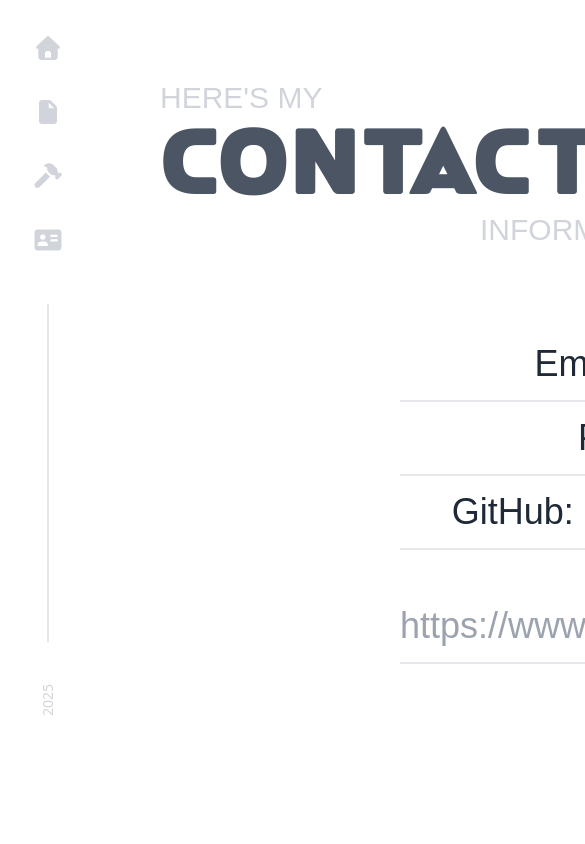
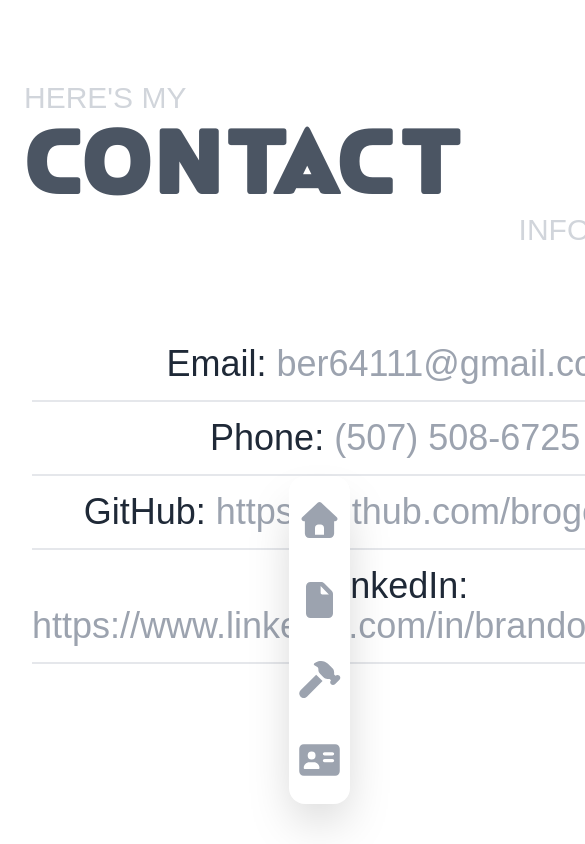
Before and after one commit to brogers111/personal-portfolio, a React (Vite) app: page /contact in a window 390 px wide. Shown: the top 844 px of the page, 585 px wide, since content can reach past the window. Built offline with nearby package versions, Linux system fonts and the light colour scheme; a web font is replaced by a local one.

Commit message:
Update mobile view for Nav and Contact components

```diff
--- a/src/App.tsx
+++ b/src/App.tsx
@@ -8,7 +8,7 @@ import Contact from './components/Contact'
 function App() {
 
   return (
-    <div className='flex pl-20 cursor-custom'>
+    <div className='flex md:pl-20 md:cursor-custom'>
       <Nav />
       <main className='flex-grow'>
         <Routes>
--- a/src/components/Contact.tsx
+++ b/src/components/Contact.tsx
@@ -54,12 +54,12 @@ function Contact() {
 
   return (
     <>
-      <div className='px-20 py-20'>
+      <div className='px-6 md:px-20 py-20'>
         <p className="font-dongle text-3xl text-gray-300">HERE'S MY</p>
         <h1 className="font-bluffolk text-8xl whitespace-nowrap text-gray-600">CONTACT</h1>
-        <p className="pl-80 font-dongle text-3xl text-gray-300">INFORMATION</p>
+        <p className="text-right pr-10 md:text-left md:pl-80 font-dongle text-3xl text-gray-300">INFORMATION</p>
       </div>
-      <div className='flex flex-col items-center text-center mx-80'>
+      <div className='flex flex-col items-center text-center mx-8 md:mx-80'>
         {contacts.map((contact, index) => (
           <ContactItem key={index} {...contact} />
         ))}
--- a/src/components/Nav.tsx
+++ b/src/components/Nav.tsx
@@ -3,28 +3,33 @@ import { FontAwesomeIcon } from '@fortawesome/react-fontawesome'
 import { faHouse, faFile, faHammer, faAddressCard } from '@fortawesome/free-solid-svg-icons'
 
 function Nav() {
-
   return (
-    <nav className="fixed top-0 left-0 h-screen w-24 flex flex-col items-center justify-start gap-y-8 pt-8 z-10">
-      <Link to="/"
+    <>
+      {/* Desktop Nav */}
+      <nav className="hidden md:flex fixed top-0 left-0 h-screen w-24 flex-col items-center justify-start gap-y-8 pt-8 z-10">
+        <Link
+          to="/"
           className="text-gray-300 text-2xl hover:text-gray-400 transition-colors cursor-pointer-custom"
           title="Home"
         >
           <FontAwesomeIcon icon={faHouse} />
         </Link>
-      <Link to="/resume"
+        <Link
+          to="/resume"
           className="text-gray-300 text-2xl hover:text-gray-400 transition-colors cursor-pointer-custom"
           title="Resume"
         >
           <FontAwesomeIcon icon={faFile} />
         </Link>
-      <Link to="/technical-projects"
+        <Link
+          to="/technical-projects"
           className="text-gray-300 text-2xl hover:text-gray-400 transition-colors cursor-pointer-custom"
           title="Technical Projects"
         >
           <FontAwesomeIcon icon={faHammer} />
         </Link>
-      <Link to="/contact"
+        <Link
+          to="/contact"
           className="text-gray-300 text-2xl hover:text-gray-400 transition-colors cursor-pointer-custom"
           title="Contact"
         >
@@ -37,6 +42,39 @@ function Nav() {
           2025
         </div>
       </nav>
+
+      {/* Mobile Floating Nav */}
+      <nav className="md:hidden fixed bottom-10 right-10 z-50 bg-white backdrop-blur-md rounded-2xl shadow-2xl flex flex-col gap-10 px-2 py-6">
+        <Link
+          to="/"
+          className="text-gray-400 text-4xl"
+          title="Home"
+        >
+          <FontAwesomeIcon icon={faHouse} />
+        </Link>
+        <Link
+          to="/resume"
+          className="text-gray-400 text-4xl"
+          title="Resume"
+        >
+          <FontAwesomeIcon icon={faFile} />
+        </Link>
+        <Link
+          to="/technical-projects"
+          className="text-gray-400 text-4xl"
+          title="Technical Projects"
+        >
+          <FontAwesomeIcon icon={faHammer} />
+        </Link>
+        <Link
+          to="/contact"
+          className="text-gray-400 text-4xl"
+          title="Contact"
+        >
+          <FontAwesomeIcon icon={faAddressCard} />
+        </Link>
+      </nav>
+    </>
   )
 }
 
```
Lines whose indentation alone changed are shown as unchanged.
